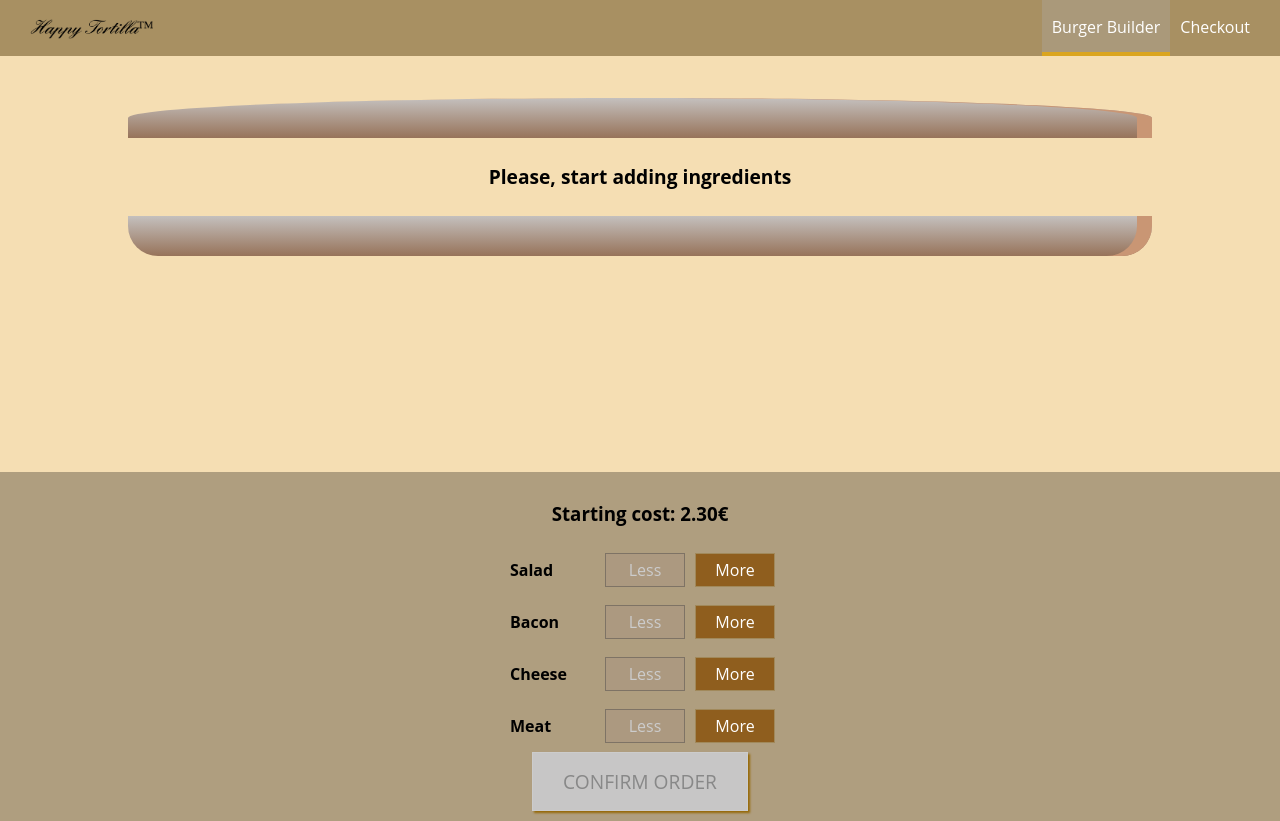
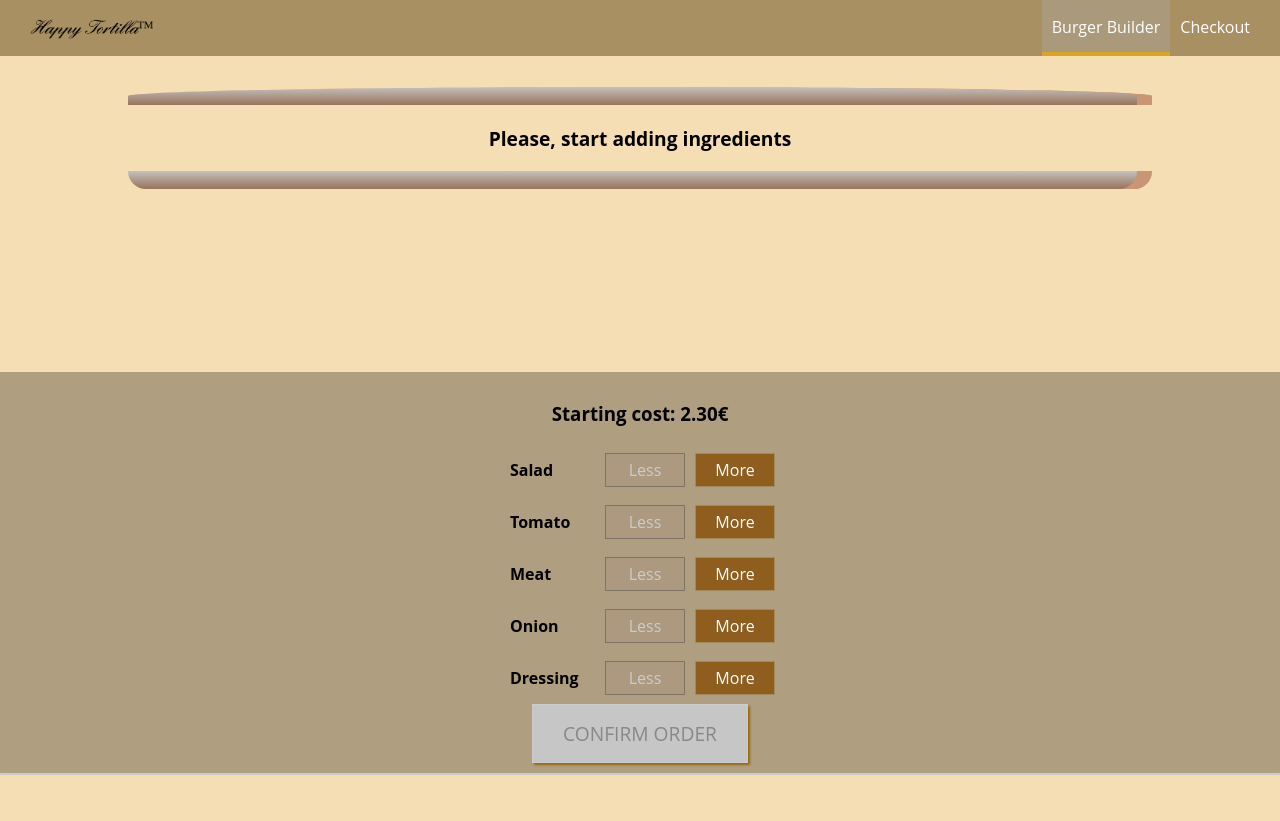
Before and after one commit to 777pretty/react-tf, a React app: page / in a window 1280 px wide. After the commit the page ends 800 px from the top, so only its background shows below. Built offline with nearby package versions, Linux system fonts and the light colour scheme.

Commit message:
projectIngredientsUpd

```diff
--- a/src/components/Tortilla/BuildControls/BuildControls.js
+++ b/src/components/Tortilla/BuildControls/BuildControls.js
@@ -6,9 +6,10 @@ import BuildControl from './BuildControl/BuildControl'
 
 const controls = [
     {label: 'Salad', type: 'salad'},
-    {label: 'Bacon', type: 'bacon'},
-    {label: 'Cheese', type: 'cheese'},
-    {label: 'Meat', type: 'meat'}
+    {label: 'Tomato', type: 'tomato'},
+    {label: 'Meat', type: 'meat'},
+    {label: 'Onion', type: 'onion'},
+    {label: 'Dressing', type: 'dressing'}
 ]
 
 const buildControls = (props) => (
--- a/src/components/Tortilla/Tortilla.css
+++ b/src/components/Tortilla/Tortilla.css
@@ -1,7 +1,7 @@
 .Tortilla {
     width: 100%;
     margin: auto;
-    height: 400px;
+    height: 300px;
     overflow: scroll;
     text-align: center;
     font-weight: bold;
@@ -9,3 +9,9 @@
     overflow-x: hidden;
     overflow-y: auto;
 }
+
+@media (max-width: 499px){
+    .Tortilla {
+        height: 250px;
+    }
+}
--- a/src/components/Tortilla/TortillaIngredient/TortillaIngredient.css
+++ b/src/components/Tortilla/TortillaIngredient/TortillaIngredient.css
@@ -1,19 +1,19 @@
 .BreadBottom {
-    height: 10%;
+    height: 6%;
     width: 80%;
     background: linear-gradient(rgb(196, 192, 190), #97735a);
     border-radius: 0 0 30px 30px;
     box-shadow: inset -15px 0 #c99674;
-    margin: 2% auto;
+    margin: 1.2% auto;
 }
 
 .BreadTop {
-    height: 10%;
+    height: 6%;
     width: 80%;
     background: linear-gradient(rgb(196, 192, 190), #97735a);
     border-radius: 50% 50% 0 0;
     box-shadow: inset -15px 0 #c99674;
-    margin: 2% auto;
+    margin: 1.2% auto;
     position: relative;
 }
 
@@ -83,31 +83,48 @@
 
 .Meat {
     width: 80%;
-    height: 8%;
-    background: linear-gradient(#7f3608, #702e05);
-    margin: 2% auto;
+    height: 4%;
+    background: linear-gradient(#AB6822, #702e05);
+    margin: 0.5% auto;
     border-radius: 15px;
 }
 
-.Cheese {
-    width: 90%;
+.Dressing {
+    width: 80%;
     height: 4.5%;
-    margin: 2% auto;
-    background: linear-gradient(#f4d004, #d6bb22);
+    margin: 0.5% auto;
+    background: linear-gradient(white, #c5c5c4);
     border-radius: 20px;
 }
 
 .Salad {
     width: 85%;
-    height: 7%;
-    margin: 2% auto;
+    height: 4%;
+    margin: 0.5% auto;
     background: linear-gradient(#228c1d, #91ce50);
     border-radius: 20px;
 }
 
-.Bacon {
+.Tomato {
     width: 80%;
     height: 3%;
     background: linear-gradient(#bf3813, #c45e38);
-    margin: 2% auto;
+    margin: 0.5% auto;
 }
+
+.Onion {
+    width: 80%;
+    height: 3%;
+    background: linear-gradient(#ab13bf, #dc9ef5);
+    margin: 0.5% auto;
+}
+
+@media (max-width: 499px){
+    .BreadBottom {
+        height: 4%;
+    }
+
+    .BreadTop {
+        height: 4%;
+    }
+}
--- a/src/components/Tortilla/TortillaIngredient/TortillaIngredient.js
+++ b/src/components/Tortilla/TortillaIngredient/TortillaIngredient.js
@@ -22,14 +22,17 @@ class TortillaIngredient extends Component {
             case ( 'meat' ):
                 ingredient = <div className={classes.Meat}></div>;
                 break;
-            case ( 'cheese' ):
-                ingredient = <div className={classes.Cheese}></div>;
+            case ( 'dressing' ):
+                ingredient = <div className={classes.Dressing}></div>;
                 break;
-            case ( 'bacon' ):
-                ingredient = <div className={classes.Bacon}></div>;
+            case ( 'tomato' ):
+                ingredient = <div className={classes.Tomato}></div>;
                 break;
             case ( 'salad' ):
                 ingredient = <div className={classes.Salad}></div>;
+                break;
+            case ( 'onion' ):
+                ingredient = <div className={classes.Onion}></div>;
                 break;
             default:
                 ingredient = null;
--- a/src/containers/TortillaBuilder/TortillaBuilder.js
+++ b/src/containers/TortillaBuilder/TortillaBuilder.js
@@ -9,9 +9,10 @@ import OrderReview from '../../components/Tortilla/OrderReview/OrderReview'
 
 const ING_COST = {
     salad: 0.5,
-    cheese: 0.5,
+    dressing: 0.5,
     meat: 0.9,    //high quality kebab meat
-    bacon: 0.6
+    tomato: 0.6,
+    onion: 0.3
 }
 
 class TortillaBuilder extends Component {
@@ -22,9 +23,10 @@ class TortillaBuilder extends Component {
     state = {
         ingredients: {
             salad: 0,
-            bacon: 0,
-            cheese: 0,
-            meat: 0
+            tomato: 0,
+            meat: 0,
+            onion: 0,
+            dressing: 0
         },
         totalCost: 2.30,
         orderable: false,
```
